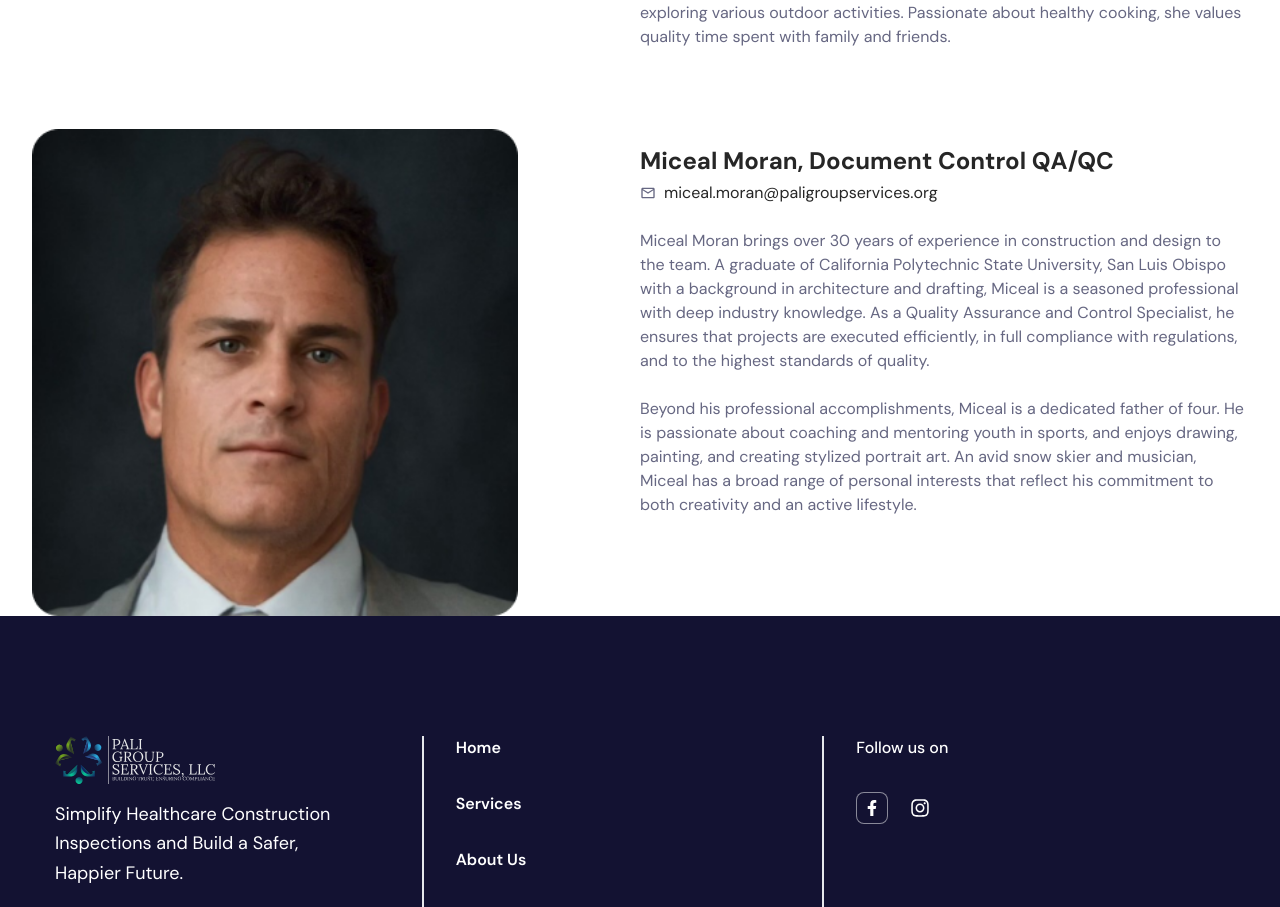
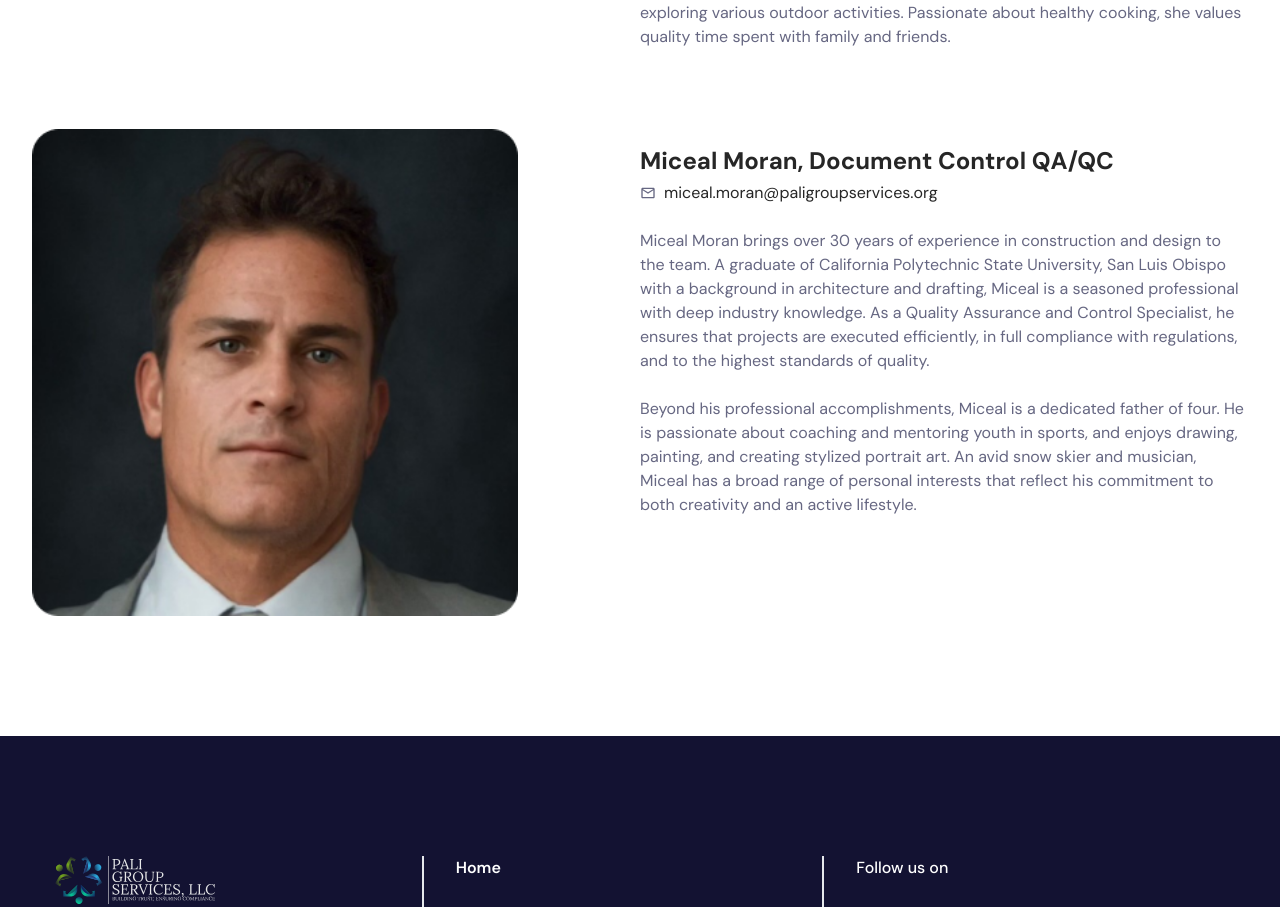
Before and after one commit to SMTech24-official/Pali_Group_Service_LLC, a React (Vite) app: page /aboutUs in a window 1280 px wide. Shown: the part 1184-2091 px from the top of the page. Built offline with nearby package versions, Linux system fonts and the light colour scheme.

Commit message:
some updated and fixed all issue

```diff
--- a/src/pages/AboutPage.jsx
+++ b/src/pages/AboutPage.jsx
@@ -94,7 +94,7 @@ export default function AboutPage() {
       </div>
 
       {/* Quality Assurance Section */}
-      <div className="grid md:grid-cols-2  items-start">
+      <div className="grid md:grid-cols-2  items-start pb-[60px] md:pb-[120px]">
         <div className="">
           <img
             src="/images/pageabout.png"
```
